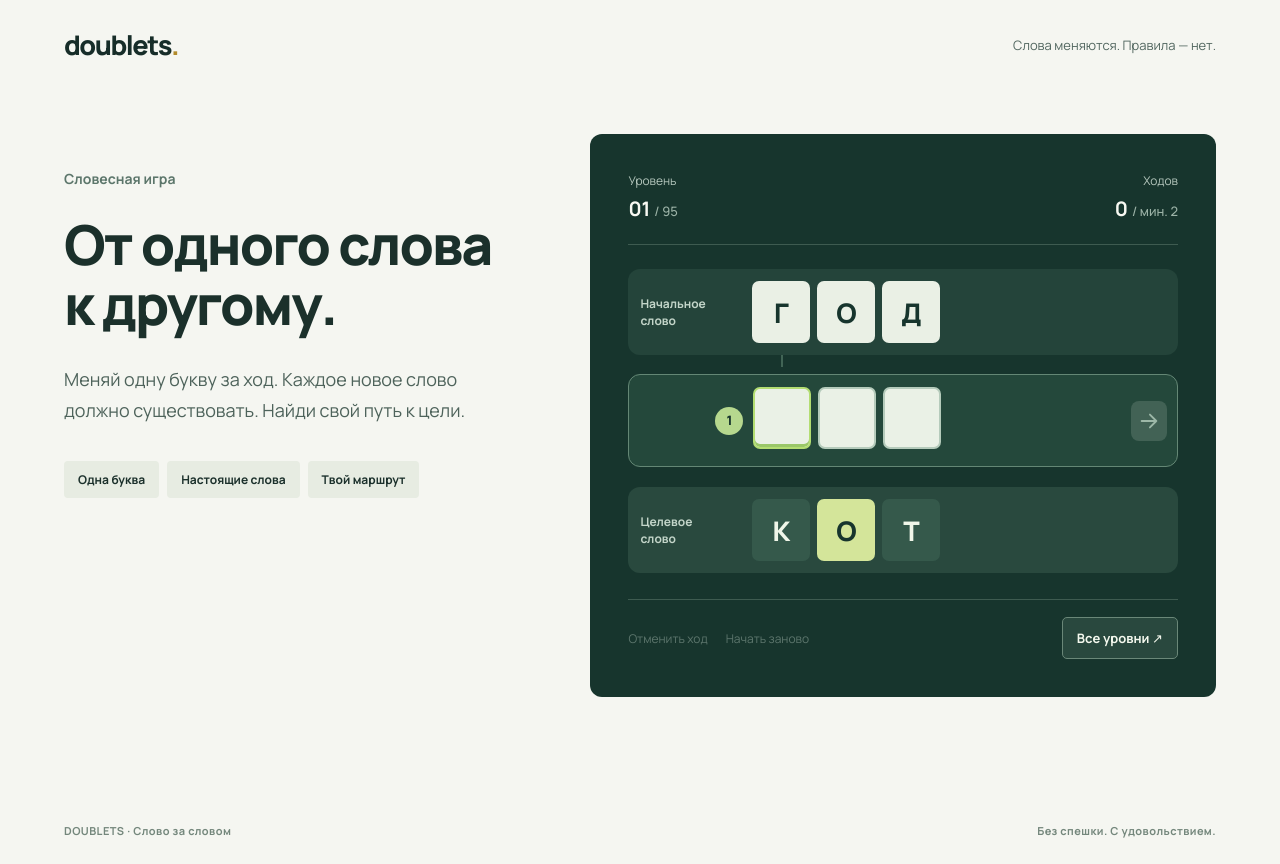
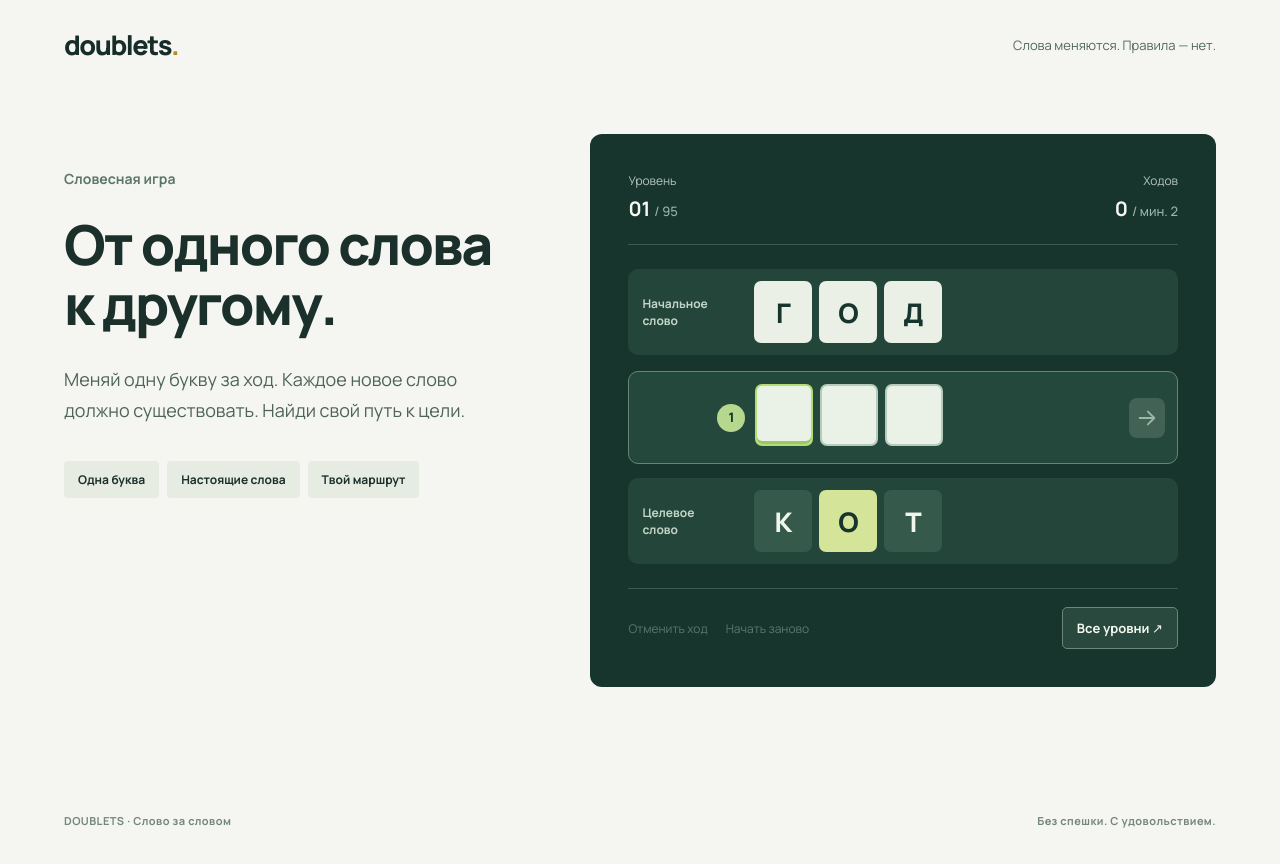
Before and after one commit to artemZiliboba/doublets-game, a React (Vite) app: page / in a window 1280 px wide. Built offline with nearby package versions, Linux system fonts and the light colour scheme.

Commit message:
style: uniform board spacing and integrated next action

```diff
--- a/src/styles.css
+++ b/src/styles.css
@@ -164,3 +164,22 @@
  .ladder-long .ladder-step-index{width:25px;height:25px}
  .ladder-long .ladder-submit{width:27px}
 }
+
+/* Second pass: consistent rhythm, no artificial connector or detached CTA. */
+.ladder-board{gap:8px;margin-top:24px}
+.ladder-route{padding:0;display:flex;flex-direction:column;gap:8px}
+.ladder-route::before{content:none!important;display:none!important}
+.ladder-row{margin:0!important;padding:12px 14px;min-height:76px;column-gap:10px;border-radius:10px}
+.ladder-start,.ladder-goal{background:#24463a}
+.ladder-step{background:#1d3c32}
+.ladder-entry{background:#24483b;border:1px solid #648775}
+.ladder-goal{margin-top:6px!important}
+.ladder-step-mark{opacity:.65}
+.ladder-goal-won{grid-template-columns:var(--label-size) minmax(0,1fr) auto;background:#315745}
+.goal-next{grid-column:3;display:inline-flex;align-items:center;justify-content:center;gap:7px;background:#d4e59a;color:#17352d;border:0;border-radius:9px;min-height:44px;padding:0 15px;font-size:13px;font-weight:800;white-space:nowrap}
+.goal-next:hover{background:#e4efb8}
+.goal-next:focus-visible{outline:3px solid #f4df96;outline-offset:3px}
+.play-footer{margin-top:24px;padding-top:18px}
+@media(max-width:550px){.ladder-row{padding:10px 8px;min-height:65px;column-gap:7px}.ladder-goal-won{grid-template-columns:var(--label-size) minmax(0,1fr) auto}.goal-next{padding:0 10px;font-size:12px;min-height:42px}}
+@media(max-width:420px){.ladder-goal-won{grid-template-columns:var(--label-size) minmax(0,1fr)}.ladder-goal-won .goal-next{grid-column:2;justify-self:start;margin-top:8px}.ladder-board{gap:7px}.ladder-route{gap:7px}}
+@media(max-width:550px){.ladder-long .ladder-goal-won{grid-template-columns:minmax(0,1fr) 27px}.ladder-long .ladder-goal-won .goal-next{grid-column:1;justify-self:start;margin-top:8px}}
```
